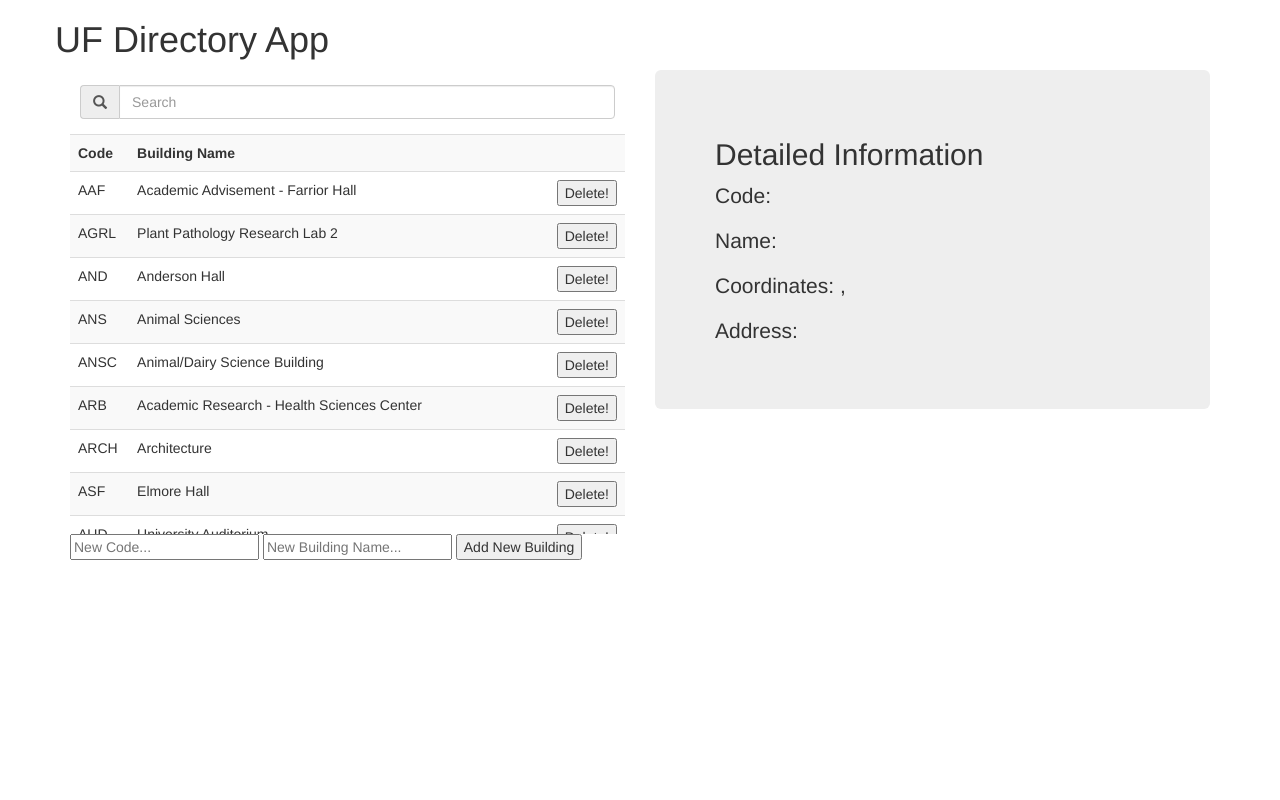
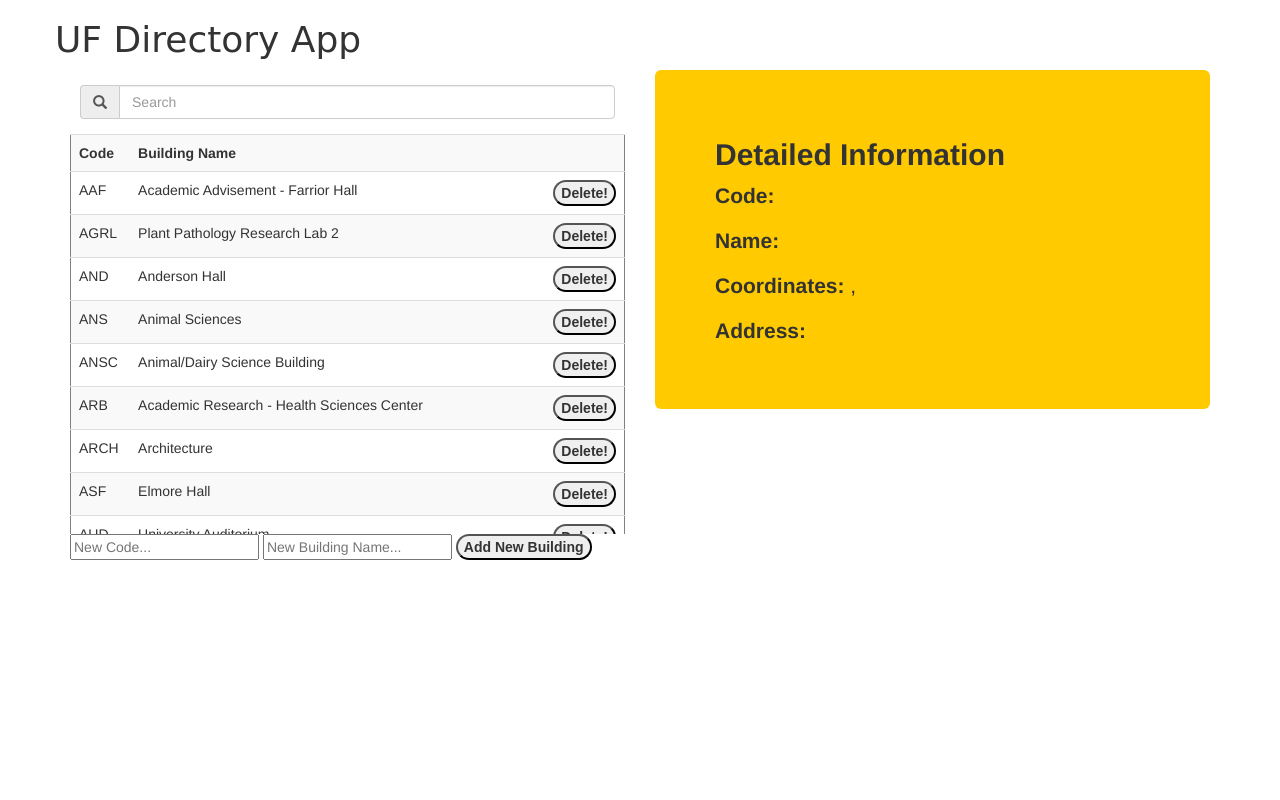
Before and after one commit to ogparry1/CEN3031, a plain HTML site: page index.html in a window 1280 px wide. Drawn offline with nearby package versions, Linux system fonts and the light colour scheme.

Commit message:
Negligible changes

```diff
--- a/index.html
+++ b/index.html
@@ -7,7 +7,7 @@
   <body ng-app="directoryApp">
     <div class="container">
       <div class="row">
-        <h1>UF Directory App</h1>
+        <h1 class="dirHead">UF Directory App</h1>
       </div>
       <div class="row" ng-controller="ListingsController">
         <div class="col-md-6">
@@ -23,7 +23,7 @@
             <input type="text" class="form-control" placeholder="Search" ng-model="searchBox">
           </div>
           <div class="tableWrapper">
-            <table class="table table-striped table-hover">
+            <table class="table table-striped table-hover" frame="border">
               <tr>
                 <th>Code</th>
                 <th>Building Name</th>
@@ -39,7 +39,7 @@
               <tr ng-repeat="data in listings | filter: searchBox" ng-click="showDetails(listings.indexOf(data))">
                 <td>{{data.code}}</td>
                 <td>{{data.name}}</td>
-                <td><button type="button" name="delButton" ng-click="deleteListing(listings.indexOf(data))">Delete!</button></td>
+                <td><button type="button" class="button" ng-click="deleteListing(listings.indexOf(data))">Delete!</button></td>
               </tr>
             </table>
           </div>
@@ -52,17 +52,17 @@
               <div class="form-group">
                 <input type="text" name="newCode" placeholder="New Code..." ng-model="codeBox">
                 <input type="text" name="newName" placeholder="New Building Name..." ng-model="nameBox">
-                <button type="button" name="addData" ng-click="addListing()">Add New Building</button>
+                <button type="button" class="button" ng-click="addListing()">Add New Building</button>
               </div>
             </form>
         </div>
         <div class="col-md-6">
           <div class="jumbotron">
             <h2>Detailed Information</h2>
-            <p>Code: {{selected.code}}</p>
-            <p>Name: {{selected.name}}</p>
-            <p>Coordinates: {{selected.coordinates.latitude}},{{selected.coordinates.longitude}}</p>
-            <p>Address: {{selected.address}}</p>
+            <p><strong>Code:</strong> {{selected.code}}</p>
+            <p><strong>Name:</strong> {{selected.name}}</p>
+            <p><strong>Coordinates:</strong> {{selected.coordinates.latitude}},{{selected.coordinates.longitude}}</p>
+            <p><strong>Address:</strong> {{selected.address}}</p>
             <!--
 
               Include a way to display detailed information about an individual listing:
--- a/style.css
+++ b/style.css
@@ -6,3 +6,21 @@
   max-height: 400px;
   overflow: auto;
 }
+
+.jumbotron {
+  background-color: #FFCA00;
+}
+
+.dirHead {
+  font-family: cursive;
+}
+
+.button {
+  font-weight: bold;
+  font-family: sans-serif;
+  border-radius: 20px;
+}
+
+h2 {
+  font-weight: bold;
+}
```
Also changed, not shown: 1 other file.
